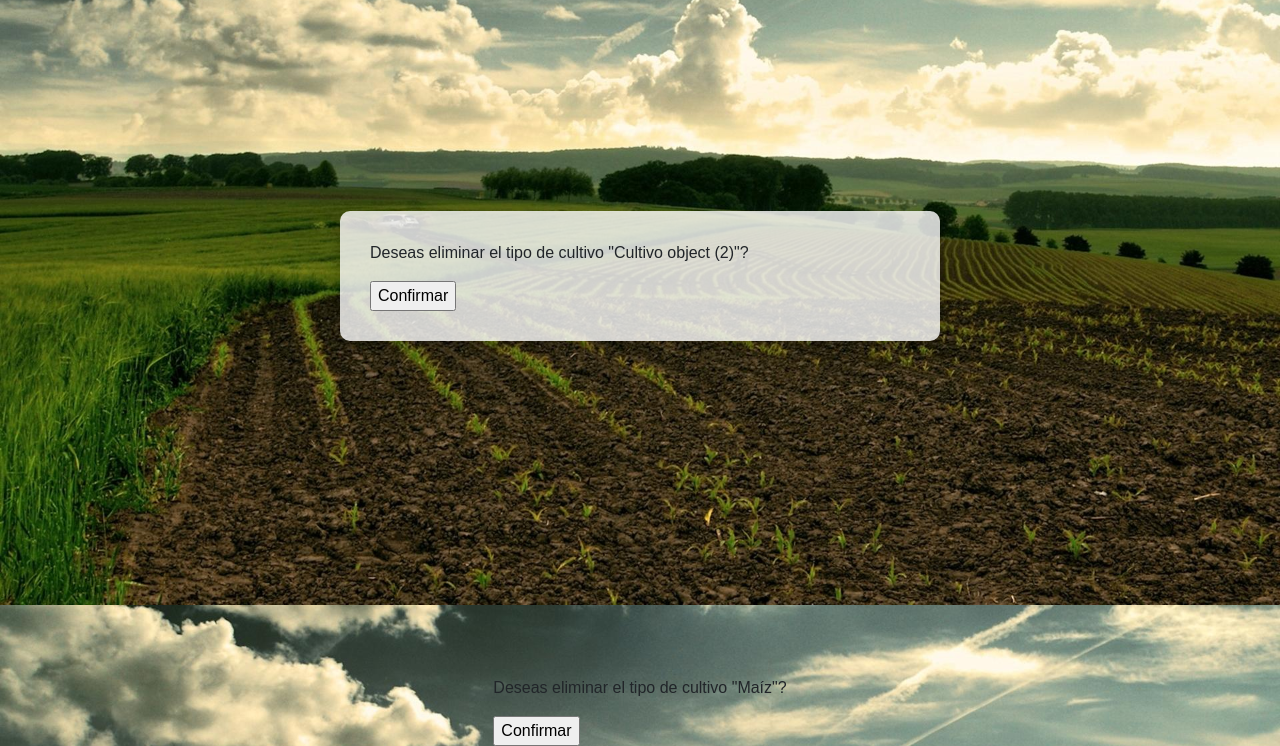
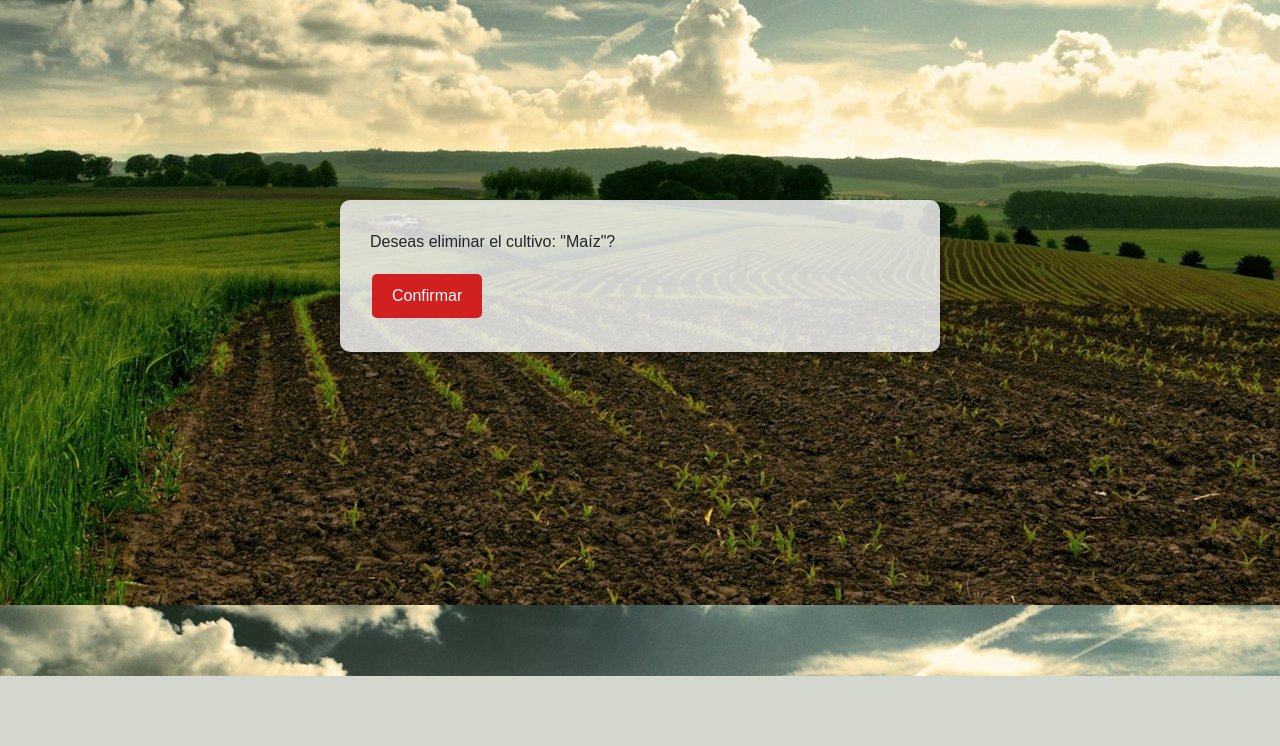
Before and after one commit to ErickFigueroaT/calculadora-fertilizante, a Django app: page /cultivos/eliminar_cultivo/2 in a window 1280 px wide. Shown: the part 195-941 px from the top of the page. After the commit the page ends 871 px from the top, so only its background shows below. Run offline with Django 5.2, Linux system fonts and the light colour scheme; a user stored in the database is signed in; data comes from the database, SQL or seed files in the repository; both versions use the stored data as it was after the commit.

Commit message:
Agregacion de ultimos detalles y estilos

```diff
--- a/app/calculadoraFertilizante/calculadora/templates/base.html
+++ b/app/calculadoraFertilizante/calculadora/templates/base.html
@@ -19,6 +19,60 @@
     </title>
 
     <style>
+        .btn-confirmar {
+            background-color: #d12020; /* Color de fondo */
+            border: none; /* Sin borde */
+            color: white; /* Color del texto */
+            padding: 10px 20px; /* Espaciado interno */
+            text-align: center; /* Alineación del texto */
+            text-decoration: none; /* Sin subrayado */
+            display: inline-block; /* Mostrar como elemento de bloque en línea */
+            font-size: 16px; /* Tamaño de la fuente */
+            margin: 4px 2px; /* Margen */
+            cursor: pointer; /* Cursor tipo puntero */
+            border-radius: 5px; /* Borde redondeado */
+        }
+        .btn-confirmar:hover {
+            background-color: #7e0505; /* Cambio de color al pasar el ratón sobre el botón */
+        }
+        .btn-successs {
+            background-color: #4CAF50; /* Color de fondo verde */
+            border: none; /* Sin borde */
+            color: rgb(255, 255, 255); /* Color del texto */
+            padding: 10px 20px; /* Espaciado interno */
+            text-align: center; /* Alineación del texto */
+            text-decoration: none; /* Sin subrayado */
+            display: inline-block; /* Mostrar como elemento de bloque en línea */
+            font-size: 16px; /* Tamaño de la fuente */
+            margin: 4px 2px; /* Margen */
+            cursor: pointer; /* Cursor tipo puntero */
+            border-radius: 5px; /* Borde redondeado */
+        }
+        .btn-successs:hover {
+            background-color: #0d6811; /* Cambio de color al pasar el ratón sobre el botón */
+        }
+        .btn_pdf {
+            background-color: #ffffff; /* Color de fondo blanco */
+            border: 2px solid #000000; /* Borde negro de 2px */
+            color: #000000; /* Color del texto negro */
+            padding: 10px 20px; /* Espaciado interno */
+            text-align: center; /* Alineación del texto */
+            text-decoration: none; /* Sin subrayado */
+            display: inline-block; /* Mostrar como elemento de bloque en línea */
+            font-size: 16px; /* Tamaño de la fuente */
+            margin: 4px 2px; /* Margen */
+            cursor: pointer; /* Cursor tipo puntero */
+            border-radius: 5px; /* Borde redondeado */
+            transition: background-color 0.3s, border-color 0.3s, color 0.3s; /* Transición de 3 segundos */
+        }
+
+        .btn_pdf:hover {
+            background-color: #ffffffa6; /* Cambio de color al pasar el ratón sobre el botón */
+            color: #ffffff;
+            border: 2px solid #ffffff; /* Borde negro de 2px */
+        }
+
+
         /* Estilos para el cuerpo */
         body {
             background-color: #effcde; /* Fondo gris claro */
@@ -143,9 +197,6 @@
             box-shadow: 0 4px 8px rgba(0, 0, 0, 0.2);
         }
 
-        .btn:hover {
-        background-color: #218838;
-        }
 
     </style>
 </head>
--- a/app/calculadoraFertilizante/calculadora/templates/calculadora.html
+++ b/app/calculadoraFertilizante/calculadora/templates/calculadora.html
@@ -132,8 +132,7 @@ cultivos
 
             {% if todo %}
             <h2>Resultado</h2>
-            <button type="submit" name="generar_pdf" id="pdfSubmit" style="background-color: white; color: #333;
-            border: 2px solid #333; padding: 10px 20px; border-radius: 5px; cursor: pointer; transition: background-color 0.3s;">Generar PDF</button>
+            <button type="submit" name="generar_pdf" id="pdfSubmit" class="btn_pdf">Generar PDF</button>
             <table class="table" id="tablaCalculo" >
                 <thead>
                     <tr>
--- a/app/calculadoraFertilizante/cultivos/templates/cultivos/cultivo_confirm_delete.html
+++ b/app/calculadoraFertilizante/cultivos/templates/cultivos/cultivo_confirm_delete.html
@@ -1,20 +1,19 @@
 {% extends 'base.html' %}
+
 
 {% block titulo %}
     Eliminar tipo cultivo
 {% endblock titulo %}
 
+
 {% block contenido %}
 <div class="container">
     <div class="form-container">
-        <form method="post">{% csrf_token %}
-            <p>Deseas eliminar el tipo de cultivo "{{ object}}"?</p>
-            <input type="submit" value="Confirmar">
+    <form method="post">{% csrf_token %}
+            <p>Deseas eliminar el cultivo: "{{ object.nombre }}"?</p>
+            {{ form }}
+            <input type="submit" value="Confirmar" class="btn-confirmar">
         </form>
     </div>
 </div>
-    <form method="post">{% csrf_token %}
-        <p>Deseas eliminar el tipo de cultivo "{{ object.nombre}}"?</p>
-        <input type="submit" value="Confirmar">
-    </form>
 {% endblock contenido %}
--- a/app/calculadoraFertilizante/cultivos/templates/cultivos/cultivo_form.html
+++ b/app/calculadoraFertilizante/cultivos/templates/cultivos/cultivo_form.html
@@ -13,8 +13,7 @@ Nuevo Cultivo
         <form method="post">
             {% csrf_token %}
             {{form.as_p}}
-            <button class="btn btn-success" type="submit"
-            style="background-color: #28a745; color: white; border: none; padding: 10px 20px; border-radius: 5px; cursor: pointer;">Guardar</button>
+            <button class="btn-successs" type="submit">Guardar</button>
         </form>
     </div>
 </div>
--- a/app/calculadoraFertilizante/cultivos/templates/cultivos/tipocultivo_form.html
+++ b/app/calculadoraFertilizante/cultivos/templates/cultivos/tipocultivo_form.html
@@ -13,10 +13,8 @@ Nuevo Cultivo
         <form method="post">
             {% csrf_token %}
             {{form.as_p}}
-            <button class="btn-success" type="submit"
-            style="background-color: #28a745; color: white; border: none; padding: 10px 20px; border-radius: 5px; cursor: pointer;">Guardar</button>
+            <button class="btn-successs" type="submit" >Guardar</button>
         </form>
     </div>
 </div>
-
 {% endblock contenido %}
```
Also changed, not shown: app/calculadoraFertilizante/cultivos/templates/cultivos/tipocultivo_confirm_delete.html (+3 -4 lines), app/calculadoraFertilizante/usuario/templates/login.html (+5 -5 lines), app/calculadoraFertilizante/db.sqlite3.
